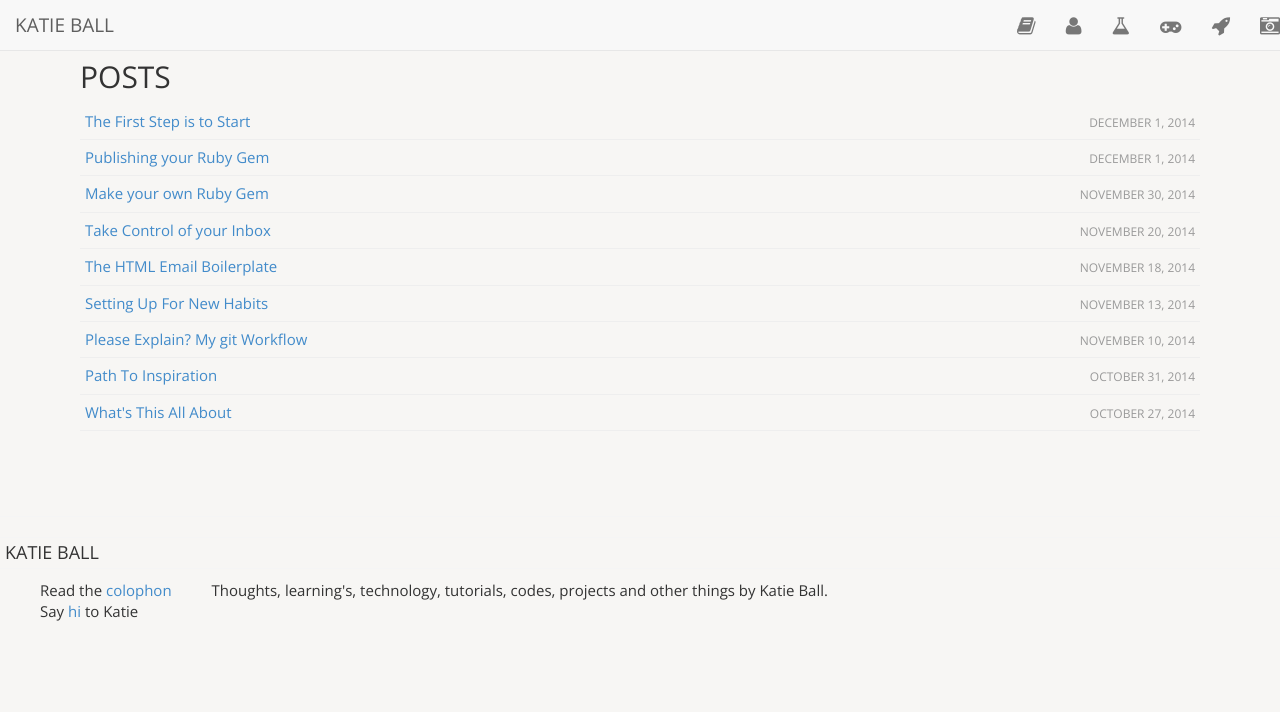
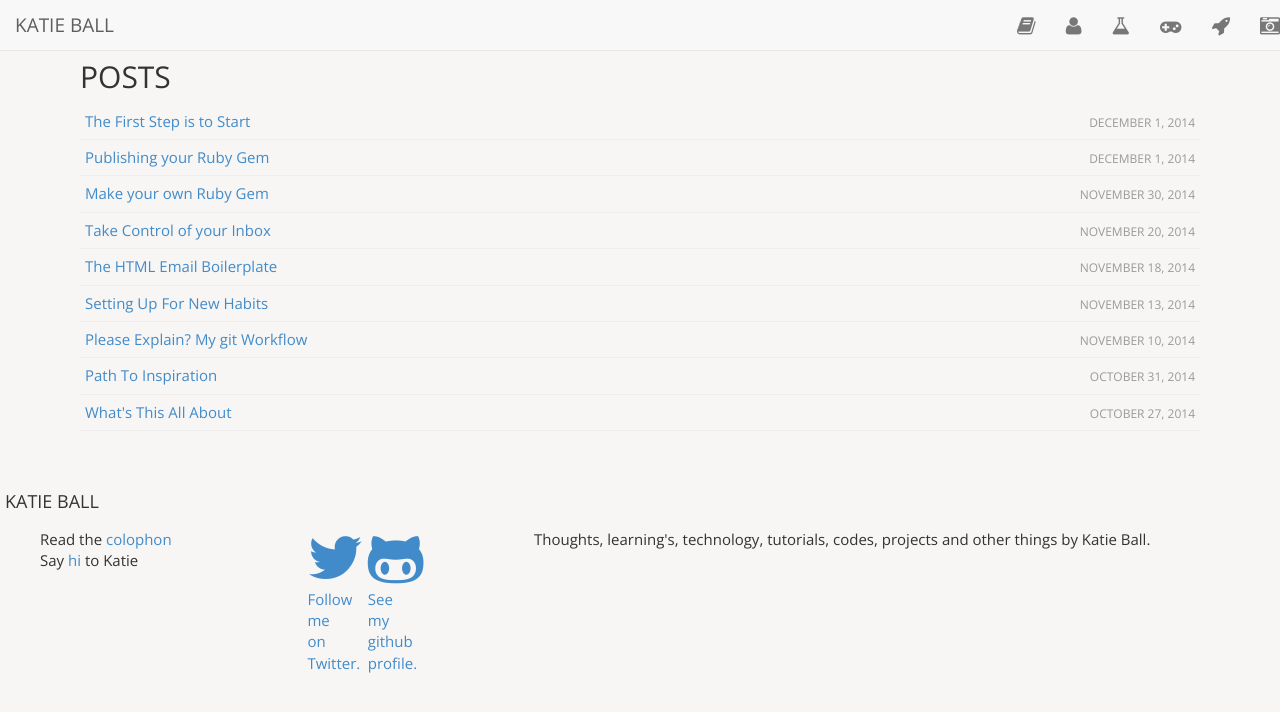
Before and after one commit to roachhd/roachhd.github.io, a Jekyll site: the page built from index.html, in a window 1280 px wide. Shown: the top 712 px of the page. Built offline with Jekyll 4.4.1, drawn with Linux system fonts in a browser that asks for light colours; nearby versions of some CDN libraries.

Commit message:
Update footer.html

```diff
--- a/_includes/footer.html
+++ b/_includes/footer.html
@@ -1,5 +1,4 @@
 <footer class="site-footer">
-<div id="footer" class="hidden-print">
 
   <div class="wrapper">
 
@@ -14,7 +13,7 @@
       </div>
 
       <div class="footer-col  footer-col-2">
-        <ul class="social-media-list">
+    <!--    <ul class="social-media-list">
           {% if site.github_username %}
           <li>
             <a href="https://github.com/{{ site.github_username }}">
@@ -32,7 +31,24 @@
 <i class="fa fa-twitter "></i>
           </li>
           {% endif %}
-        </ul>
+        </ul> -->
+
+<div class="col-lg-2 col-lg-offset-4">
+          <a href="https://twitter.com/{{ site.author.twitter }}">
+            <i class="fa fa-twitter fa-4x"></i>
+            <div>Follow me on Twitter.</div>
+          </a>
+        </div>
+        <div class="col-lg-2 next">
+          <a href="https://github.com/{{ site.author.github }}">
+            <i class="fa fa-github-alt fa-4x"></i>
+            <div>
+              See my github profile.
+            </div>
+          </a>
+        </div>
+
+
       </div>
 
       <div class="footer-col  footer-col-3">
@@ -41,5 +57,4 @@
     </div>
 
   </div>
-</div>
 </footer>
```
